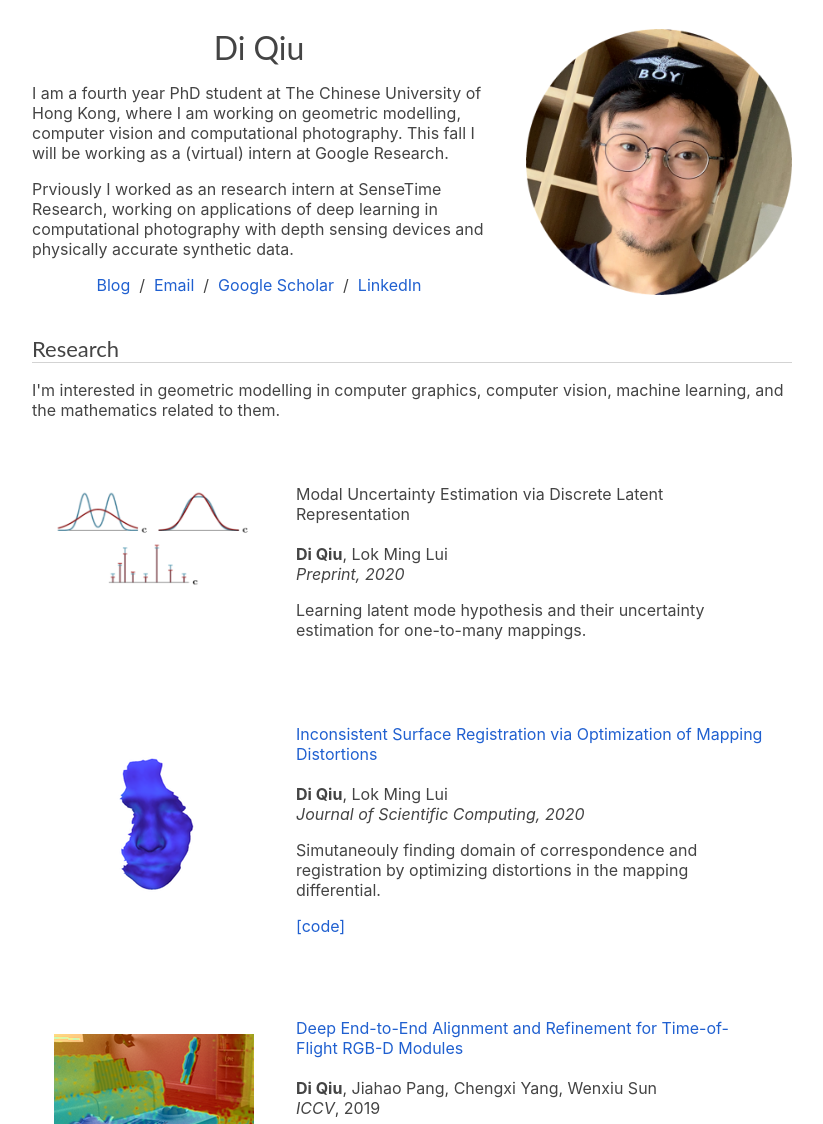
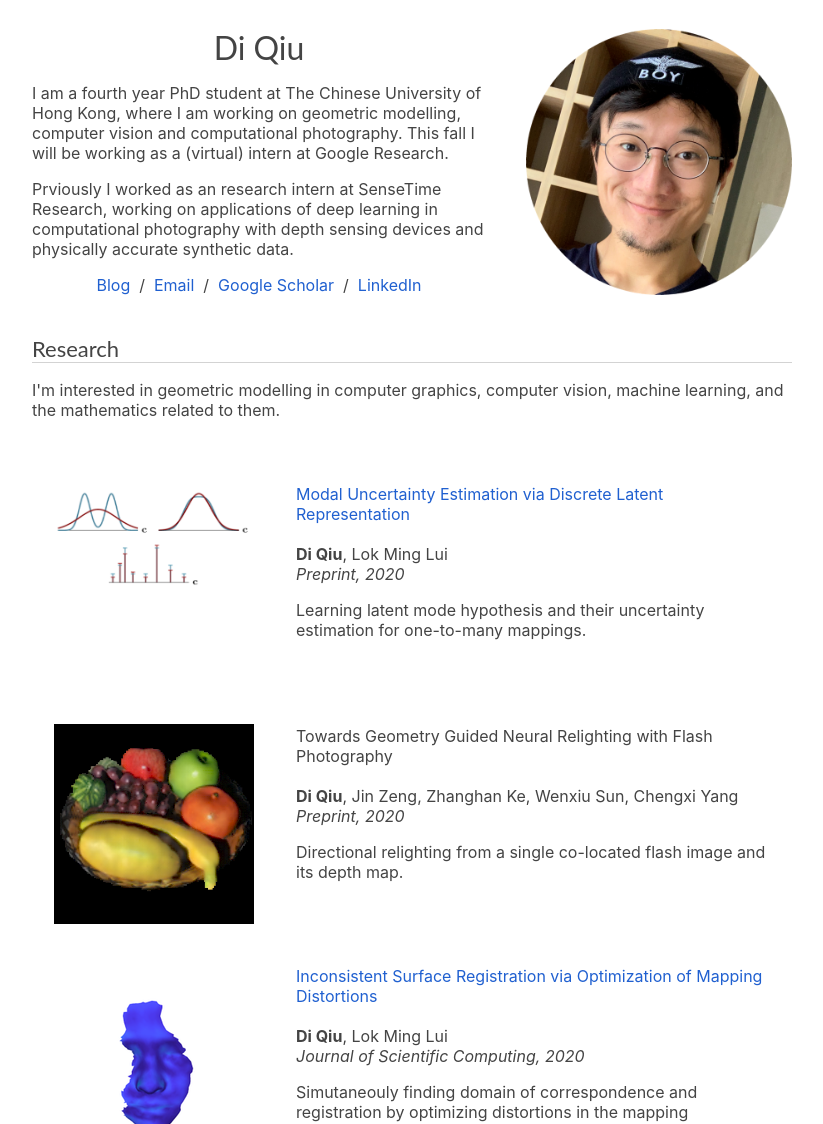
Before and after one commit to sylqiu/sylqiu.github.io, a plain HTML site: page index.html in a window 1280 px wide. Shown: the top 1124 px of the page, without its empty margins (228-1051 px from the left). Drawn offline with Linux system fonts and the light colour scheme.

Commit message:
update relight

```diff
--- a/index.html
+++ b/index.html
@@ -61,7 +61,7 @@
 
 
 
-        <table width="100%" align="center" border="0" cellspacing="2" cellpadding="40">
+      <table width="100%" align="center" border="0" cellspacing="2" cellpadding="40">
         </td>
 
 
@@ -72,7 +72,7 @@
             </div>
           </td>
           <td valign="middle" width="75%">
-
+            <a href=https://arxiv.org/abs/2007.12858>
             <papertitle>Modal Uncertainty Estimation via Discrete Latent Representation</papertitle>
             </a>
             <br><br>
@@ -89,6 +89,42 @@
           </td>
         </tr>
       </td>
+
+      <tr onmouseout="relight_stop()" onmouseover="relight_start()">
+        <td width="25%">
+          <div class="one">
+            <div class="two" id='relight'><img src='images/pub/relight/1.png' width="200" ></div>
+            <img src='images/pub/relight/2.png' width="200" >
+          </div>
+          <script type="text/javascript">
+            function relight_start() {
+              document.getElementById('relight').style.opacity = "1";
+            }
+
+            function relight_stop() {
+              document.getElementById('relight').style.opacity = "0";
+            }
+            fold_map_stop()
+          </script>
+        </td>
+        <td valign="middle" width="75%">
+
+          <papertitle>Towards Geometry Guided Neural Relighting with Flash Photography</papertitle>
+          </a>
+          <br><br>
+          <strong>Di Qiu</strong>,
+          Jin Zeng, Zhanghan Ke, Wenxiu Sun, Chengxi Yang
+          <br>
+          <em>Preprint, 2020</em>
+          <br>
+
+
+
+          <p>Directional relighting from a single co-located flash image and its depth map. </p>
+
+        </td>
+      </tr>
+    </td>
 
         <tr onmouseout="incon_stop()" onmouseover="incon_start()">
             <td width="25%">
```
Also changed, not shown: images/pub/relight/1.png (added), images/pub/relight/2.png (added).
